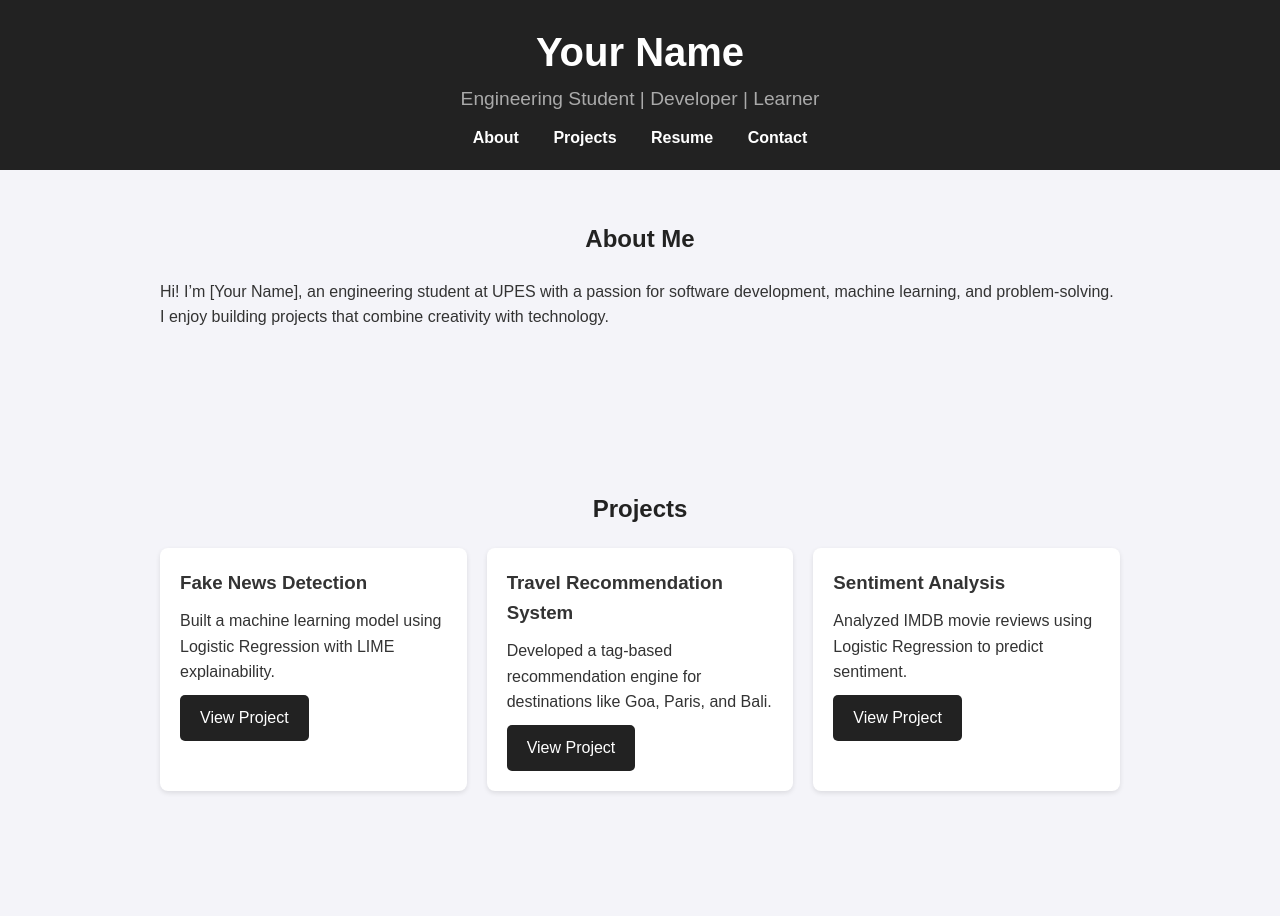
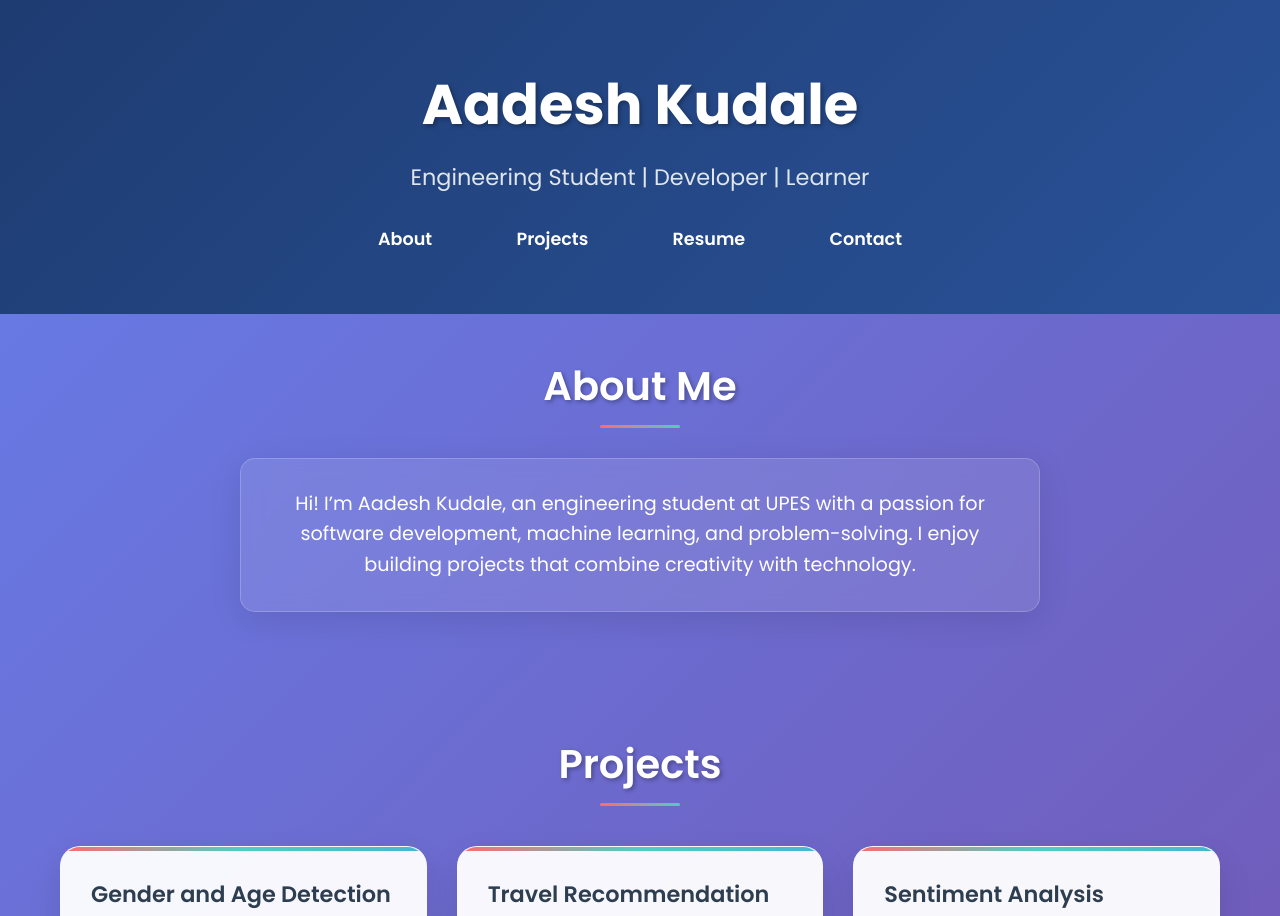
Before and after one commit to Aadesh-17/My_Portfolio, a plain HTML site: page index.html in a window 1280 px wide. Shown: the top 916 px of the page. Drawn offline with Linux system fonts and the light colour scheme.

Commit message:
Update index.html

```diff
--- a/index.html
+++ b/index.html
@@ -5,28 +5,329 @@
   <meta name="viewport" content="width=device-width, initial-scale=1.0">
   <title>Your Portfolio</title>
   <style>
-    * {margin: 0; padding: 0; box-sizing: border-box; font-family: Arial, sans-serif;}
-    body {line-height: 1.6; background: #f4f4f9; color: #333;}
-    header {background: #222; color: #fff; padding: 20px 0; text-align: center;}
-    header h1 {font-size: 2.5rem;}
-    header p {font-size: 1.2rem; color: #aaa;}
-    nav {margin-top: 10px;}
-    nav a {color: #fff; text-decoration: none; margin: 0 15px; font-weight: bold;}
-    nav a:hover {color: #f39c12;}
-    section {padding: 50px 20px; max-width: 1000px; margin: auto;}
-    h2 {margin-bottom: 20px; text-align: center; color: #222;}
-    .about, .projects, .contact {margin-bottom: 60px;}
-    .projects-grid {display: grid; grid-template-columns: repeat(auto-fit, minmax(250px, 1fr)); gap: 20px;}
-    .project {background: #fff; padding: 20px; border-radius: 8px; box-shadow: 0 2px 5px rgba(0,0,0,0.1);}
-    .project h3 {margin-bottom: 10px;}
-    .btn {display: inline-block; margin-top: 10px; padding: 10px 20px; background: #222; color: #fff; border-radius: 5px; text-decoration: none;}
-    .btn:hover {background: #f39c12;}
-    footer {text-align: center; padding: 20px; background: #222; color: #fff;}
+    @import url('https://fonts.googleapis.com/css2?family=Poppins:wght@300;400;600;700&display=swap');
+
+    * {
+      margin: 0;
+      padding: 0;
+      box-sizing: border-box;
+    }
+
+    body {
+      font-family: 'Poppins', sans-serif;
+      line-height: 1.6;
+      background: linear-gradient(135deg, #667eea 0%, #764ba2 100%);
+      color: #333;
+      overflow-x: hidden;
+    }
+
+    /* Header Styles */
+    header {
+      background: linear-gradient(135deg, #1e3c72, #2a5298);
+      color: #fff;
+      padding: 60px 0;
+      text-align: center;
+      position: relative;
+      overflow: hidden;
+    }
+
+    header::before {
+      content: '';
+      position: absolute;
+      top: -50%;
+      left: -50%;
+      width: 200%;
+      height: 200%;
+      background: linear-gradient(45deg, transparent 30%, rgba(255,255,255,0.1) 50%, transparent 70%);
+      animation: shimmer 3s infinite;
+    }
+
+    @keyframes shimmer {
+      0% { transform: translateX(-100%) translateY(-100%) rotate(30deg); }
+      100% { transform: translateX(100%) translateY(100%) rotate(30deg); }
+    }
+
+    header h1 {
+      font-size: 3.5rem;
+      font-weight: 700;
+      margin-bottom: 10px;
+      text-shadow: 2px 2px 4px rgba(0,0,0,0.3);
+      animation: fadeInUp 1s ease-out;
+    }
+
+    header p {
+      font-size: 1.4rem;
+      color: #e0e6ed;
+      margin-bottom: 30px;
+      animation: fadeInUp 1s ease-out 0.2s both;
+    }
+
+    @keyframes fadeInUp {
+      from {
+        opacity: 0;
+        transform: translateY(30px);
+      }
+      to {
+        opacity: 1;
+        transform: translateY(0);
+      }
+    }
+
+    /* Navigation */
+    nav {
+      animation: fadeInUp 1s ease-out 0.4s both;
+    }
+
+    nav a {
+      color: #fff;
+      text-decoration: none;
+      margin: 0 20px;
+      font-weight: 600;
+      font-size: 1.1rem;
+      padding: 10px 20px;
+      border-radius: 25px;
+      transition: background 0.3s ease;
+    }
+
+    nav a:hover {
+      background: rgba(255,255,255,0.1);
+    }
+
+    /* Section Styles */
+    section {
+      padding: 40px 20px;
+      max-width: 1200px;
+      margin: auto;
+      position: relative;
+    }
+
+    h2 {
+      margin-bottom: 40px;
+      text-align: center;
+      color: #fff;
+      font-size: 2.5rem;
+      font-weight: 600;
+      text-shadow: 2px 2px 4px rgba(0,0,0,0.3);
+      position: relative;
+    }
+
+    h2::after {
+      content: '';
+      position: absolute;
+      bottom: -10px;
+      left: 50%;
+      transform: translateX(-50%);
+      width: 80px;
+      height: 3px;
+      background: linear-gradient(90deg, #ff6b6b, #4ecdc4);
+      border-radius: 2px;
+    }
+
+    /* About Section */
+    .about {
+      margin-bottom: 40px;
+    }
+
+    .about p {
+      font-size: 1.2rem;
+      text-align: center;
+      max-width: 800px;
+      margin: 0 auto;
+      color: #fff;
+      background: rgba(255,255,255,0.1);
+      padding: 30px;
+      border-radius: 15px;
+      backdrop-filter: blur(10px);
+      border: 1px solid rgba(255,255,255,0.2);
+      box-shadow: 0 8px 32px rgba(0,0,0,0.1);
+    }
+
+    /* Projects Grid */
+    .projects {
+      margin-bottom: 40px;
+    }
+
+    .projects-grid {
+      display: grid;
+      grid-template-columns: repeat(auto-fit, minmax(350px, 1fr));
+      gap: 30px;
+      margin-top: 50px;
+    }
+
+    .project {
+      background: rgba(255,255,255,0.95);
+      padding: 30px;
+      border-radius: 20px;
+      box-shadow: 0 15px 35px rgba(0,0,0,0.1);
+      transition: all 0.3s ease;
+      position: relative;
+      overflow: hidden;
+      backdrop-filter: blur(10px);
+      border: 1px solid rgba(255,255,255,0.2);
+    }
+
+    .project::before {
+      content: '';
+      position: absolute;
+      top: 0;
+      left: 0;
+      width: 100%;
+      height: 4px;
+      background: linear-gradient(90deg, #ff6b6b, #4ecdc4, #45b7d1);
+    }
+
+    .project:hover {
+      transform: translateY(-10px) scale(1.02);
+      box-shadow: 0 25px 50px rgba(0,0,0,0.2);
+    }
+
+    .project h3 {
+      margin-bottom: 15px;
+      color: #2c3e50;
+      font-size: 1.4rem;
+      font-weight: 600;
+    }
+
+    .project p {
+      color: #666;
+      margin-bottom: 20px;
+      line-height: 1.6;
+    }
+
+    .btn {
+      display: inline-block;
+      padding: 12px 30px;
+      background: linear-gradient(135deg, #667eea, #764ba2);
+      color: #fff;
+      border-radius: 25px;
+      text-decoration: none;
+      font-weight: 600;
+      transition: all 0.3s ease;
+      position: relative;
+      overflow: hidden;
+      text-transform: uppercase;
+      letter-spacing: 1px;
+      font-size: 0.9rem;
+    }
+
+    .btn::before {
+      content: '';
+      position: absolute;
+      top: 0;
+      left: -100%;
+      width: 100%;
+      height: 100%;
+      background: linear-gradient(90deg, transparent, rgba(255,255,255,0.3), transparent);
+      transition: left 0.5s;
+    }
+
+    .btn:hover::before {
+      left: 100%;
+    }
+
+    .btn:hover {
+      transform: translateY(-2px);
+      box-shadow: 0 10px 25px rgba(0,0,0,0.2);
+    }
+
+    /* Resume Section */
+    .resume {
+      margin-bottom: 40px;
+      text-align: center;
+    }
+
+    .resume p {
+      color: #fff;
+      font-size: 1.2rem;
+      margin-bottom: 30px;
+    }
+
+    /* Contact Section */
+    .contact {
+      margin-bottom: 40px;
+    }
+
+    .contact p {
+      text-align: center;
+      font-size: 1.2rem;
+      color: #fff;
+      background: rgba(255,255,255,0.1);
+      padding: 30px;
+      border-radius: 15px;
+      backdrop-filter: blur(10px);
+      border: 1px solid rgba(255,255,255,0.2);
+      max-width: 600px;
+      margin: 0 auto;
+    }
+
+    .contact a {
+      color: #4ecdc4;
+      text-decoration: none;
+      transition: all 0.3s ease;
+    }
+
+    .contact a:hover {
+      color: #45b7d1;
+      text-shadow: 0 0 10px rgba(69, 183, 209, 0.5);
+    }
+
+    /* Footer */
+    footer {
+      text-align: center;
+      padding: 30px;
+      background: linear-gradient(135deg, #1e3c72, #2a5298);
+      color: #fff;
+      font-size: 1.1rem;
+    }
+
+    /* Responsive Design */
+    @media (max-width: 768px) {
+      header h1 {
+        font-size: 2.5rem;
+      }
+
+      nav a {
+        margin: 5px 10px;
+        font-size: 1rem;
+      }
+
+      .projects-grid {
+        grid-template-columns: 1fr;
+        gap: 20px;
+      }
+
+      section {
+        padding: 50px 15px;
+      }
+    }
+
+    /* Scroll animations */
+    @keyframes slideInLeft {
+      from {
+        opacity: 0;
+        transform: translateX(-50px);
+      }
+      to {
+        opacity: 1;
+        transform: translateX(0);
+      }
+    }
+
+    @keyframes slideInRight {
+      from {
+        opacity: 0;
+        transform: translateX(50px);
+      }
+      to {
+        opacity: 1;
+        transform: translateX(0);
+      }
+    }
   </style>
 </head>
 <body>
   <header>
-    <h1>Your Name</h1>
+    <h1>Aadesh Kudale</h1>
     <p>Engineering Student | Developer | Learner</p>
     <nav>
       <a href="#about">About</a>
@@ -39,7 +340,7 @@
   <section id="about" class="about">
     <h2>About Me</h2>
     <p>
-      Hi! I’m [Your Name], an engineering student at UPES with a passion for
+      Hi! I’m Aadesh Kudale, an engineering student at UPES with a passion for
       software development, machine learning, and problem-solving. I enjoy building projects
       that combine creativity with technology.
     </p>
@@ -49,8 +350,8 @@
     <h2>Projects</h2>
     <div class="projects-grid">
       <div class="project">
-        <h3>Fake News Detection</h3>
-        <p>Built a machine learning model using Logistic Regression with LIME explainability.</p>
+        <h3>Gender and Age Detection</h3>
+        <p>Developed a computer vision model using Convolutional Neural Networks (CNNs) to predict gender and age from facial images. Implemented using TensorFlow/Keras with data preprocessing, face detection using OpenCV, and achieved high accuracy through transfer learning with pre-trained models.</p>
         <a href="#" class="btn">View Project</a>
       </div>
       <div class="project">
@@ -77,14 +378,14 @@
   <section id="contact" class="contact">
     <h2>Contact</h2>
     <p style="text-align:center;">
-      📧 Email: your.email@example.com <br>
-      🔗 LinkedIn: <a href="#">linkedin.com/in/yourprofile</a> <br>
-      💻 GitHub: <a href="#">github.com/yourprofile</a>
+      📧 Email: aadesh1742002@gmail.com <br>
+      🔗 LinkedIn: <a href="#">www.linkedin.com/in/aadesh-kudale</a> <br>
+      💻 GitHub: <a href="#">https://github.com/Aadesh-17</a>
     </p>
   </section>
 
   <footer>
-    <p>&copy; 2025 Your Name | All Rights Reserved</p>
+    <p>&copy; 2025 Aadesh | All Rights Reserved</p>
   </footer>
 </body>
 </html>
```
